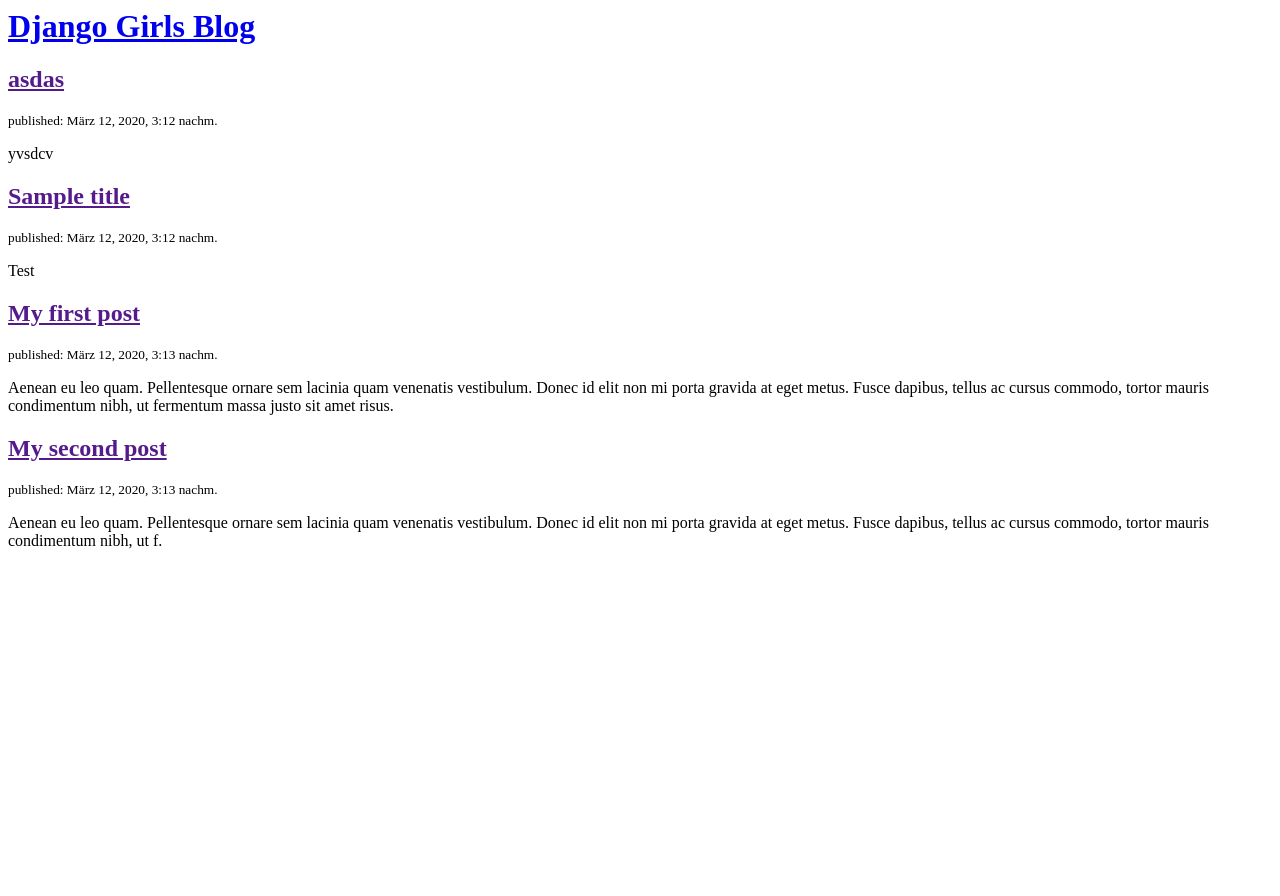
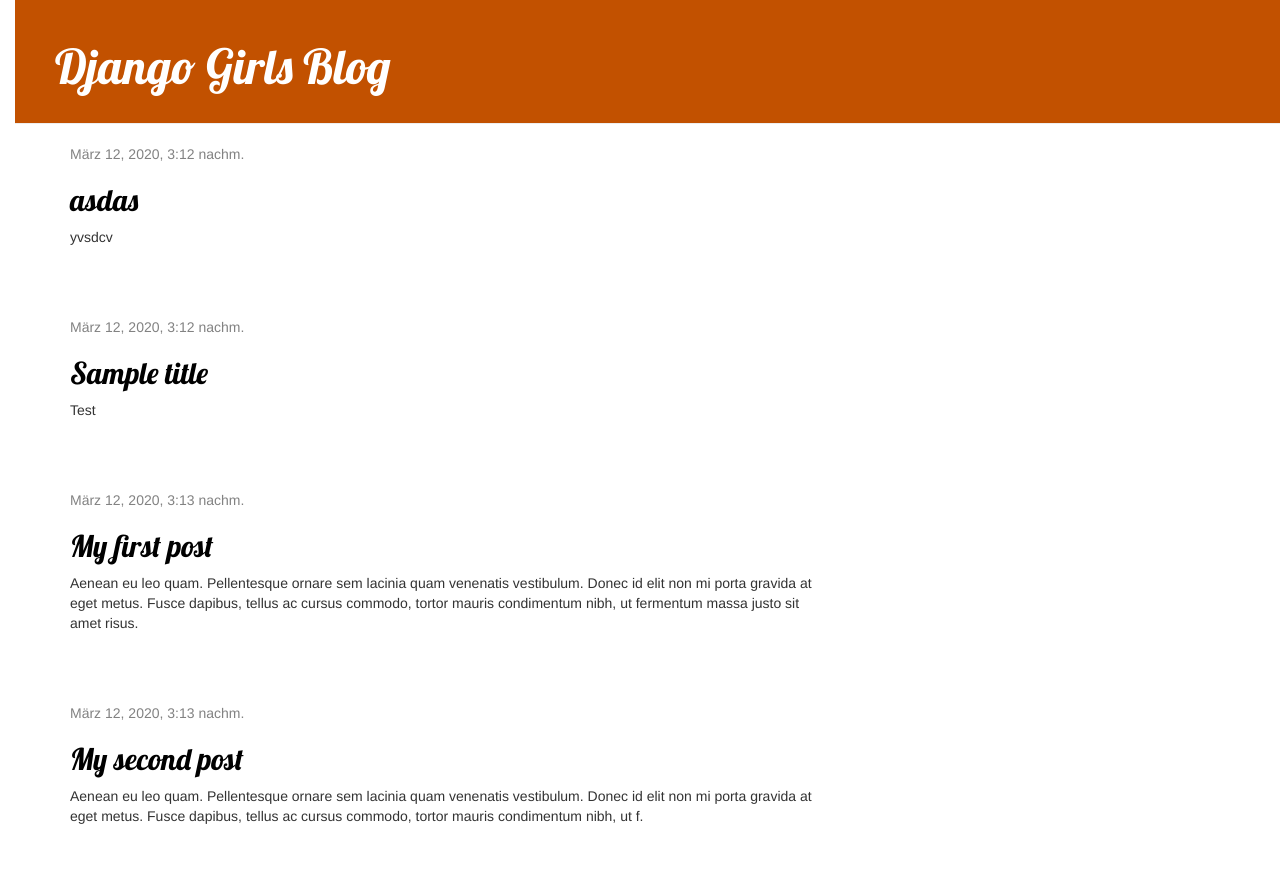
Before and after one commit to MohammadKhaledKassab/First_Django_Project, a Django app: page / in a window 1280 px wide. Before the commit the page ends 549 px from the top, so only its background shows below. Run offline with Django 3.2, Linux system fonts and the light colour scheme; data comes from the database, SQL or seed files in the repository; some libraries are stand-ins or nearby versions.

Commit message:
Shritt 3

```diff
--- /dev/null
+++ b/blog/static/css/blog.css
@@ -0,0 +1,55 @@
+.page-header {
+    background-color: #C25100;
+    margin-top: 0;
+    padding: 20px 20px 20px 40px;
+}
+
+.page-header h1, .page-header h1 a, .page-header h1 a:visited, .page-header h1 a:active {
+    color: #ffffff;
+    font-size: 36pt;
+    text-decoration: none;
+}
+
+.content {
+    margin-left: 40px;
+}
+
+h1, h2, h3, h4 {
+    font-family: 'Lobster', cursive;
+}
+
+.date {
+    color: #828282;
+}
+
+.save {
+    float: right;
+}
+
+.post-form textarea, .post-form input {
+    width: 100%;
+}
+
+.top-menu, .top-menu:hover, .top-menu:visited {
+    color: #ffffff;
+    float: right;
+    font-size: 26pt;
+    margin-right: 20px;
+}
+
+.post {
+    margin-bottom: 70px;
+}
+
+.post h2 a, .post h2 a:visited {
+    color: #000000;
+}
+
+h1 a, h2 a {
+    color: #C25100;
+    font-family: 'Lobster';
+}
+
+body {
+    padding-left: 15px;
+}
--- /dev/null
+++ b/blog/templates/blog/base.html
@@ -0,0 +1,32 @@
+{% load static %}
+<html>
+    <head>
+        <title>Django Girls blog</title>
+        <link rel="stylesheet" href="//maxcdn.bootstrapcdn.com/bootstrap/3.2.0/css/bootstrap.min.css">
+        <link rel="stylesheet" href="//maxcdn.bootstrapcdn.com/bootstrap/3.2.0/css/bootstrap-theme.min.css">
+        <link href='//fonts.googleapis.com/css?family=Lobster&subset=latin,latin-ext' rel='stylesheet' type='text/css'>
+        <link rel="stylesheet" href="{% static 'css/blog.css' %}">
+    </head>
+    <body>
+    <div class="page-header">
+        <h1><a href="/">Django Girls Blog</a></h1>
+    </div>
+    <div class="content container">
+        <div class="row">
+            <div class="col-md-8">
+                {% block content %}
+                    {% for post in posts %}
+                        <div class="post">
+                            <div class="date">
+                                {{ post.published_date }}
+                            </div>
+                            <h2><a href="">{{ post.title }}</a></h2>
+                            <p>{{ post.text|linebreaksbr }}</p>
+                        </div>
+                    {% endfor %}
+                {% endblock %}
+            </div>
+        </div>
+    </div>
+</body>
+</html>
--- a/blog/templates/blog/post_list.html
+++ b/blog/templates/blog/post_list.html
@@ -1,11 +1,37 @@
-<div>
+{% extends 'blog/base.html' %}
+
+{% block content %}
+    {% for post in posts %}
+        <div class="post">
+            <div class="date">
+                {{ post.published_date }}
+            </div>
+            <h2><a href="">{{ post.title }}</a></h2>
+            <p>{{ post.text|linebreaksbr }}</p>
+        </div>
+    {% endfor %}
+{% endblock %}
+
+{% load static %}
+<html>
+    <head>
+        <title>Django blog</title>
+        <link rel="stylesheet" href="//maxcdn.bootstrapcdn.com/bootstrap/3.2.0/css/bootstrap.min.css">
+        <link rel="stylesheet" href="//maxcdn.bootstrapcdn.com/bootstrap/3.2.0/css/bootstrap-theme.min.css">
+        <link rel="stylesheet" href="{% static 'css/blog.css' %}">
+        <link href="//fonts.googleapis.com/css?family=Lobster&subset=latin,latin-ext" rel="stylesheet" type="text/css">
+    </head>
+    <body>
+        <div class="page-header">
             <h1><a href="/">Django Girls Blog</a></h1>
         </div>
 
         {% for post in posts %}
-    <div>
+            <div class="post">
+                <p>published: {{ post.published_date }}</p>
                 <h2><a href="">{{ post.title }}</a></h2>
-        <p><sub>published: {{ post.published_date }}</sub></p>
                 <p>{{ post.text|linebreaksbr }}</p>
             </div>
         {% endfor %}
+    </body>
+</html>
```
Lines whose indentation alone changed are shown as unchanged.
